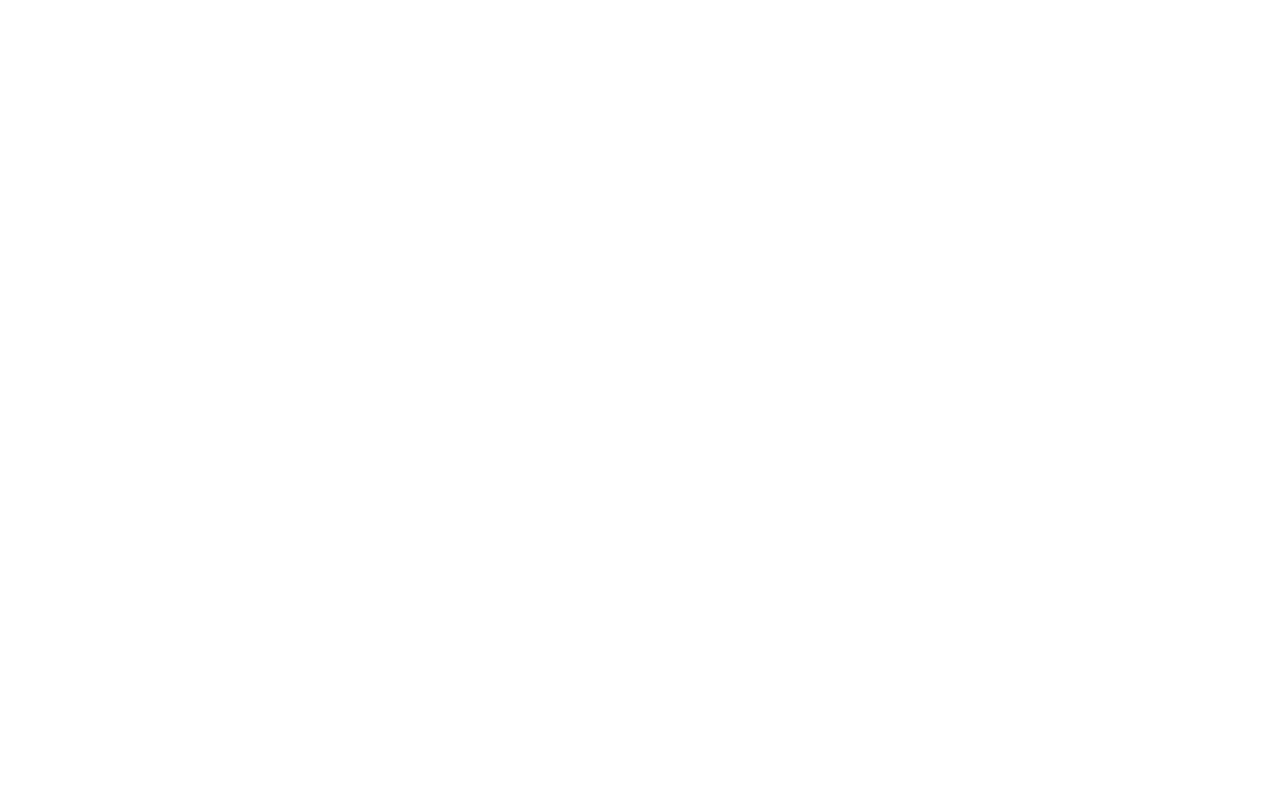
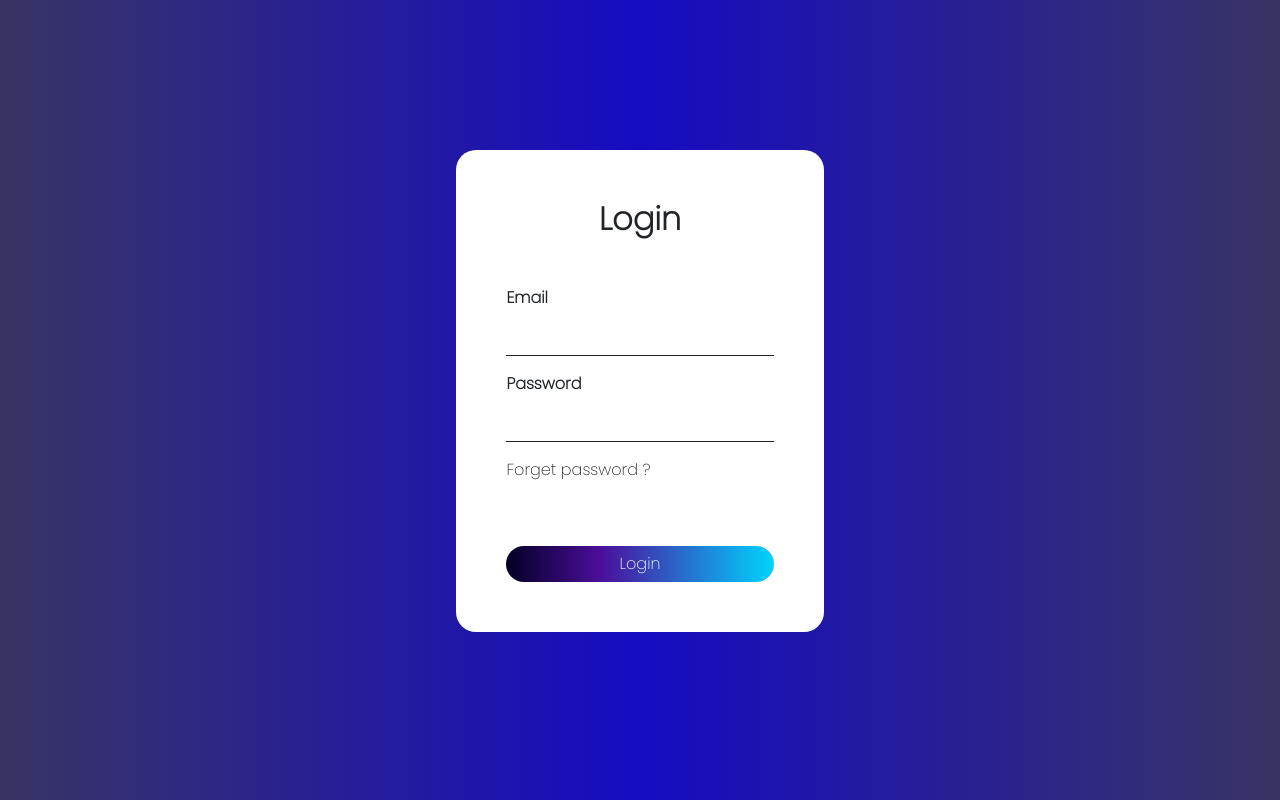
Before and after one commit to Austin76-cs/Finance-Website, a Flask app: page /login in a window 1280 px wide. Before the commit the page is empty. Run offline with Flask 3, Linux system fonts and the light colour scheme.

Commit message:
login fix

```diff
--- a/static/Login.css
+++ b/static/Login.css
@@ -14,7 +14,7 @@ body{
 form{
     border-radius: 20px;
     margin-top: 150px !important;
-    width: 32% !important;
+    width: 34% !important;
     background-color: white !important;
     padding: 50px;
 }
--- a/templates/login.html
+++ b/templates/login.html
@@ -1,4 +1,6 @@
 {% extends "layout.html" %}
+
+{% block content %}
 <div class="container-fluid">
   <form class="mx-auto">
       <h4 class="text-center">Login</h4>
@@ -15,5 +17,4 @@
       <button type="submit" class="btn btn-primary mt-5">Login</button>
     </form>
 </div>
-{% block content %}
 {% endblock content%}
```
